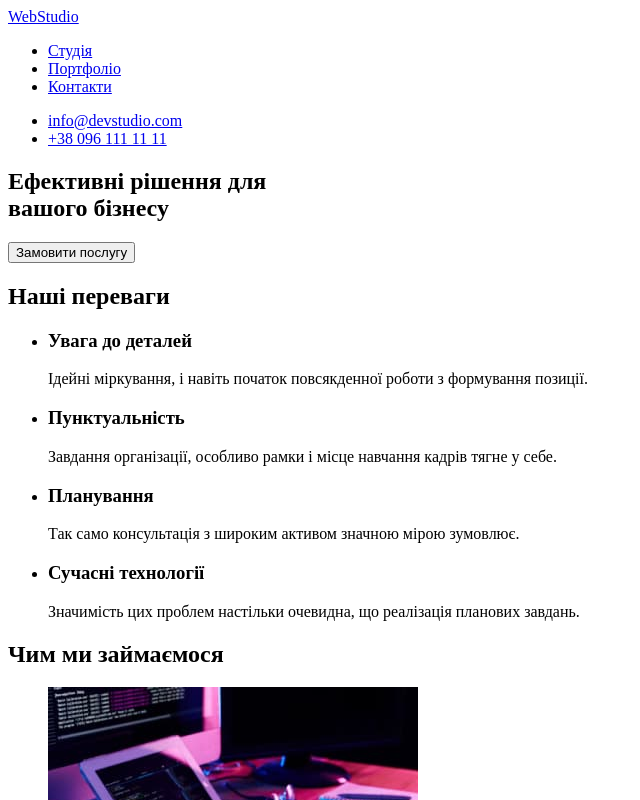
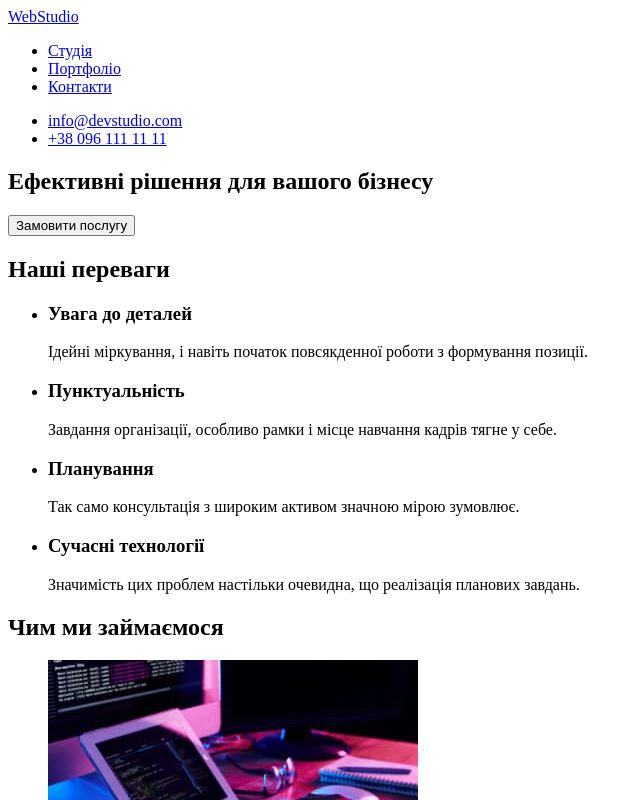
Before and after one commit to demonsys/goit-markup-hw-01, a plain HTML site: page index.html in a window 1280 px wide. Shown: the top 800 px of the page, without its empty margins (0-640 px from the left). Drawn offline with Linux system fonts and the light colour scheme.

Commit message:
Update index.html
убрал <br> в секции с кнопкой

```diff
--- a/index.html
+++ b/index.html
@@ -29,7 +29,7 @@
     <main>
         <!-- Велике поле з кнопкою -->
         <section>
-            <h1>Ефективні рішення для <br />вашого бізнесу</h1>
+            <h1>Ефективні рішення для вашого бізнесу</h1>
             <button type="button">Замовити послугу</button>
         </section>
         <!-- Наші переваги -->
```
